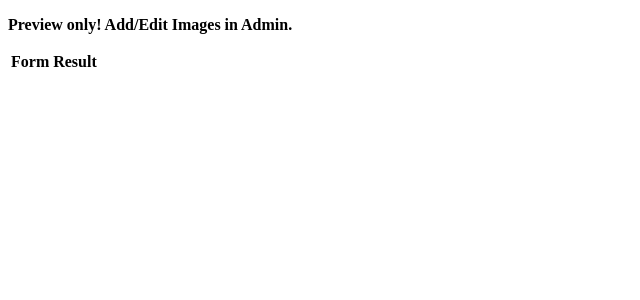
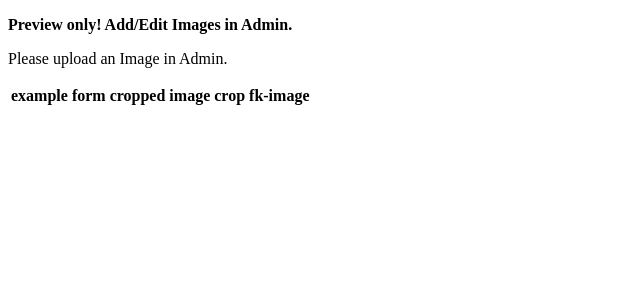
Before and after one commit to jonasundderwolf/django-image-cropping, a Django app: template example/templates/form.html in a window 1280 px wide. Shown: the top 300 px of the page, without its empty margins (0-640 px from the left). Run offline with Django 3.2, Linux system fonts and the light colour scheme; the template is opened without the code that fills it: values that come from a table or form of the project are taken from there, others are empty; parts of the project's set-up code (start-up, migrations or seed data) failed here and were passed over; some libraries are stand-ins or nearby versions.

Commit message:
update exemple for ImageFK

```diff
--- a/example/templates/form.html
+++ b/example/templates/form.html
@@ -7,10 +7,14 @@
   </head>
   <body>
     <p><b>Preview only! Add/Edit Images in Admin.</b></p>
+    {% if not image or not imagefk %}
+      <p>Please upload an Image in Admin.</p>
+    {% endif %}
     <table>
       <thead>
-        <th>Form</th>
-        <th>Result</th>
+        <th>example form</th>
+        <th>cropped image</th>
+        <th>crop fk-image</th>
       </thead>
       <tbody>
         <tr>
@@ -22,7 +26,9 @@
           <td>
             <img src="{% thumbnail image.image_field 120x100 box=image.cropping crop detail %}" />
           </td>
-        </tr>
+          <td>
+            <img src="{% thumbnail imagefk.image.image_field 120x100 box=imagefk.cropping crop detail %}" />
+          </td>
       </tbody>
     </table>
   </body>
```
Also changed, not shown: example/views.py (+13 -4 lines).
